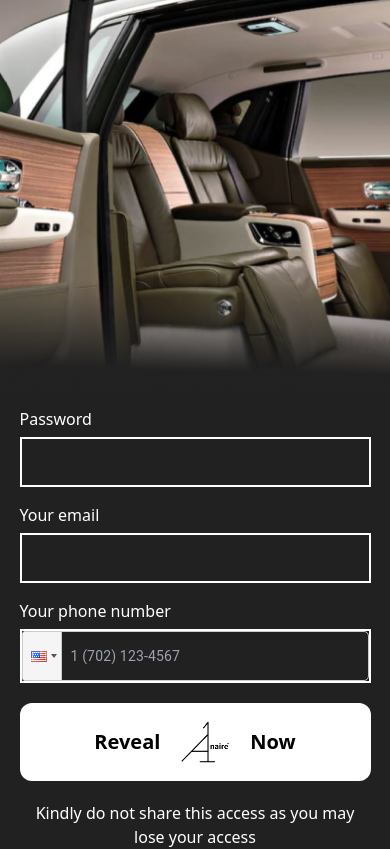
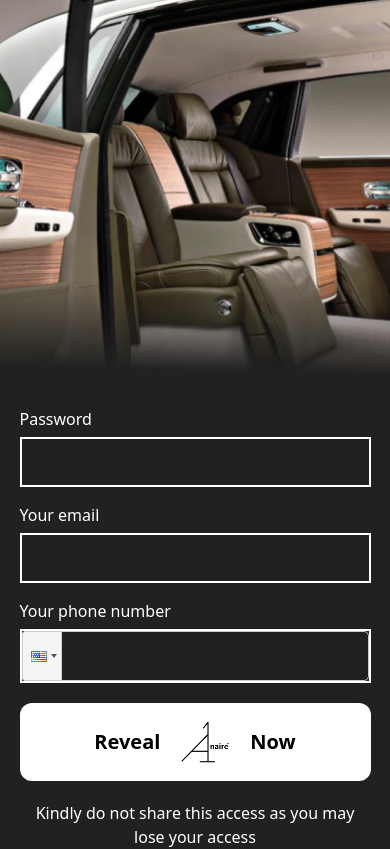
Before and after one commit to TheAfricanNerd/a1naire, a React (Vite) app: page / in a window 390 px wide. Built offline with nearby package versions, Linux system fonts and the light colour scheme; no server answers; the database is empty.

Commit message:
update: remove phone number placeholder

```diff
--- a/src/components/auth/index.tsx
+++ b/src/components/auth/index.tsx
@@ -114,6 +114,7 @@ const Auth = ({ handleChange, handleSubmit, error, loading }: IAuth) => {
                 onlyCountries={["us"]}
                 value={phone}
                 onChange={handlePhone}
+                placeholder=""
               />
               {/* <input
                 style={{ height: "50px", paddingInline: "10px" }}
```
